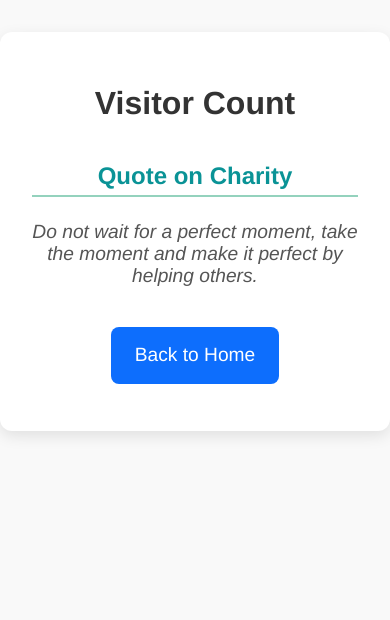
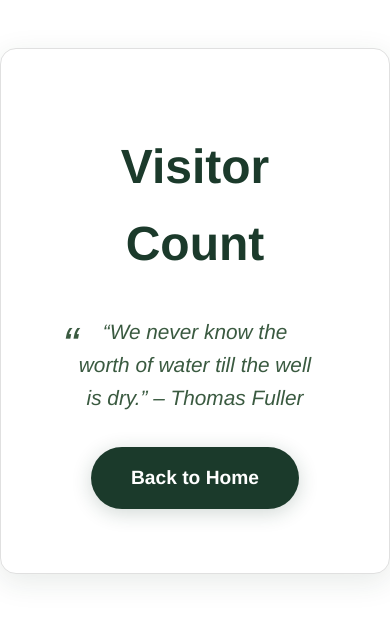
Before and after one commit to ahmedmabdi/Docker-Learning, a Flask app: template codercochallenge/templates/count.html in a window 390 px wide. Shown: the top 620 px of the page. Run offline with Flask 3, Linux system fonts and the light colour scheme; the template is opened without the code that fills it, so the values that code supplies are empty; some libraries are stand-ins or nearby versions.

Commit message:
Save work before rebase

```diff
--- a/codercochallenge/static/style.css
+++ b/codercochallenge/static/style.css
@@ -1,156 +1,154 @@
 /* General Styles */
 body {
     font-family: 'Helvetica Neue', Arial, sans-serif;
-    background-color: #f9f9f9;
-    color: #333;
+    background-color: #ffffff;
+    color: #1b3a2b; /* forest green */
     margin: 0;
     padding: 0;
-}
-
-.container {
-    max-width: 1200px;
-    margin: 0 auto;
-    padding: 20px;
+    line-height: 1.6;
 }
 
 /* Header */
 header {
-    background-color: #005f73;
-    color: #fff;
-    padding: 40px 20px;
     text-align: center;
+    padding: 3rem 1rem;
+    background-color: #ffffff;
+    border-bottom: 1px solid #e0e0e0;
 }
 
 header h1 {
-    margin: 0;
-    font-size: 2.5em;
+    font-size: 2.5rem;
+    margin-bottom: 0.5rem;
 }
 
 header p {
-    font-size: 1.2em;
-    margin-top: 10px;
+    font-size: 1.1rem;
+    color: #3a5a40;
 }
 
-/* Section Titles */
-h2 {
-    color: #0a9396;
-    margin-top: 40px;
-    margin-bottom: 20px;
-    font-size: 2em;
-    border-bottom: 2px solid #94d2bd;
-    padding-bottom: 5px;
+/* Container */
+.container {
+    max-width: 1000px;
+    margin: auto;
+    padding: 2rem;
 }
 
-/* Paragraphs */
-p {
-    line-height: 1.6;
-    margin-bottom: 15px;
+/* Sections */
+section {
+    margin-bottom: 3rem;
+}
+
+section h2 {
+    color: #1b3a2b;
+    font-size: 1.8rem;
+    margin-bottom: 1rem;
+}
+
+section p, section ul {
+    color: #2f4f3f;
+}
+
+ul {
+    padding-left: 1.5rem;
 }
 
 /* Images */
 img {
     max-width: 100%;
-    height: auto;
     border-radius: 8px;
-    margin-bottom: 20px;
-    display: block;
+    margin-top: 1rem;
+    box-shadow: 0 4px 15px rgba(0, 0, 0, 0.08);
 }
 
-/* Charts/Graphs */
+/* Chart container */
 .chart {
-    max-width: 90%;
-    margin: 20px auto;
-    display: block;
+    text-align: center;
 }
 
-/* Visitor Count Page */
-.visitor-count {
-    text-align: center;
-    margin-top: 100px;
+/* Fancy Button */
+a.btn {
+    display: inline-block;
+    padding: 1rem 2.5rem;
+    font-size: 1.2rem;
+    color: #ffffff;
+    background-color: #1b3a2b;
+    border-radius: 50px;
+    text-decoration: none;
+    transition: all 0.3s ease;
+    font-weight: bold;
+    box-shadow: 0 4px 20px rgba(27, 58, 43, 0.2);
 }
 
-.visitor-count h2 {
-    font-size: 3em;
-    margin-bottom: 20px;
-}
-
-.visitor-count p {
-    font-size: 1.2em;
-}
-
-/* Buttons */
-button {
-    background-color: #0a9396;
-    color: #fff;
-    border: none;
-    padding: 12px 25px;
-    font-size: 1em;
-    border-radius: 5px;
-    cursor: pointer;
-    transition: background-color 0.3s ease;
-}
-
-button:hover {
-    background-color: #005f73;
+a.btn:hover {
+    background-color: #145c3a;
+    transform: translateY(-3px) scale(1.02);
+    box-shadow: 0 6px 25px rgba(27, 58, 43, 0.3);
 }
 
 /* Footer */
 footer {
-    background-color: #001219;
-    color: #fff;
     text-align: center;
-    padding: 20px;
-    margin-top: 50px;
+    padding: 1.5rem;
+    border-top: 1px solid #e0e0e0;
+    font-size: 0.9rem;
+    color: #3a5a40;
+}
+
+/* Count Container */
+.count-container {
+    background-color: #ffffff;
+    padding: 3rem;
+    border-radius: 16px;
+    max-width: 600px;
+    margin: 3rem auto;
+    box-shadow: 0 8px 30px rgba(27, 58, 43, 0.1);
+    text-align: center;
+    border: 1px solid #e0e0e0;
+}
+
+.count-container h1 {
+    font-size: 4rem;
+    font-weight: 700;
+    margin-bottom: 1.5rem;
+}
+
+.count-container .count {
+    font-size: 5rem;
+    font-weight: bold;
+    margin-bottom: 2rem;
+}
+
+/* Quote Styling */
+.count-container blockquote {
+    font-style: italic;
+    font-size: 1.3rem;
+    color: #3a5a40;
+    margin: 2rem auto;
+    position: relative;
+    max-width: 80%;
+}
+
+.count-container blockquote::before {
+    content: "“";
+    font-size: 3rem;
+    color: #3a5a40;
+    position: absolute;
+    left: -1rem;
+    top: -0.5rem;
 }
 
 /* Responsive */
 @media (max-width: 768px) {
     header h1 {
-        font-size: 2em;
+        font-size: 2rem;
     }
-    h2 {
-        font-size: 1.5em;
+    section h2 {
+        font-size: 1.5rem;
+    }
+    .count-container h1 {
+        font-size: 3rem;
+    }
+    .count-container .count {
+        font-size: 3.5rem;
     }
 }
-/* Fancy button */
-.btn {
-    display: inline-block;
-    padding: 0.8rem 1.5rem;
-    font-size: 1.2rem;
-    color: #fff;
-    background-color: #0d6efd;
-    border-radius: 8px;
-    text-decoration: none;
-    transition: transform 0.2s, box-shadow 0.2s;
-}
-
-.btn:hover {
-    transform: translateY(-3px);
-    box-shadow: 0 5px 15px rgba(0,0,0,0.2);
-}/* Count page specific */
-.count-container {
-    background-color: #ffffff;
-    padding: 2rem;
-    border-radius: 12px;
-    max-width: 500px;
-    margin: 2rem auto;
-    box-shadow: 0 5px 15px rgba(0,0,0,0.1);
-    text-align: center;
-}
-
-.count-container .count {
-    font-size: 4rem;
-    font-weight: bold;
-    color: #0d6efd;
-}
-
-.count-container blockquote {
-    font-style: italic;
-    font-size: 1.2rem;
-    color: #555;
-    margin: 1.5rem 0 0 0;
-}
-
-.count-container a.btn {
-    margin-top: 1.5rem;
-}
--- a/codercochallenge/templates/count.html
+++ b/codercochallenge/templates/count.html
@@ -12,7 +12,6 @@
     <h1>Visitor Count</h1>
     <div class="count">{{ count }}</div>
 
-    <h2>Quote on Charity</h2>
     <blockquote id="quote">{{ quote }}</blockquote>
 
     <p><a href="{{ url_for('home') }}" class="btn">Back to Home</a></p>
@@ -20,11 +19,14 @@
 
 <script>
     const quotes = [
-        "The best way to find yourself is to lose yourself in the service of others.",
-        "Charity begins at home, but should not end there.",
-        "No one has ever become poor by giving.",
-        "We make a living by what we get. We make a life by what we give.",
-        "Do not wait for a perfect moment, take the moment and make it perfect by helping others."
+        "“No one has ever become poor by giving.” – Anne Frank",
+        "“The best charity is giving water to drink.” – Prophet Muhammad ﷺ (Hadith, Musnad Ahmad)",
+        "“Thousands have lived without love, not one without water.” – W. H. Auden",
+        "“Water is life, and clean water means health.” – Audrey Hepburn",
+        "“Charity is not about pity, it is about love.” – Mother Teresa",
+        "“Access to safe water is a fundamental human need and, therefore, a basic human right.” – Kofi Annan",
+        "“The greatest use of life is to spend it for something that will outlast it.” – William James",
+        "“We never know the worth of water till the well is dry.” – Thomas Fuller"
     ];
 
     // Change quote on page refresh
```
Also changed, not shown: codercochallenge/templates/home.html (+7 -7 lines).
